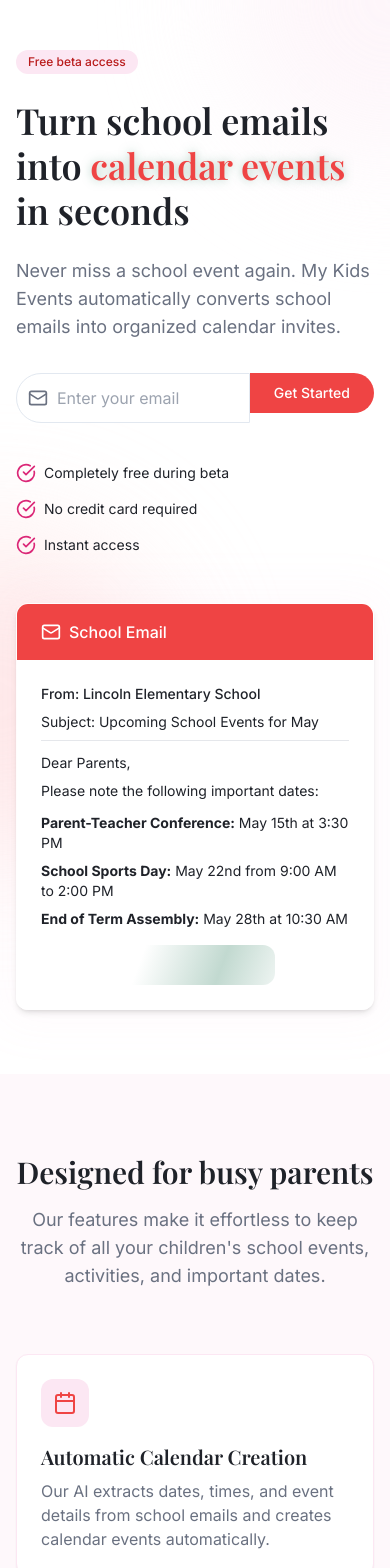
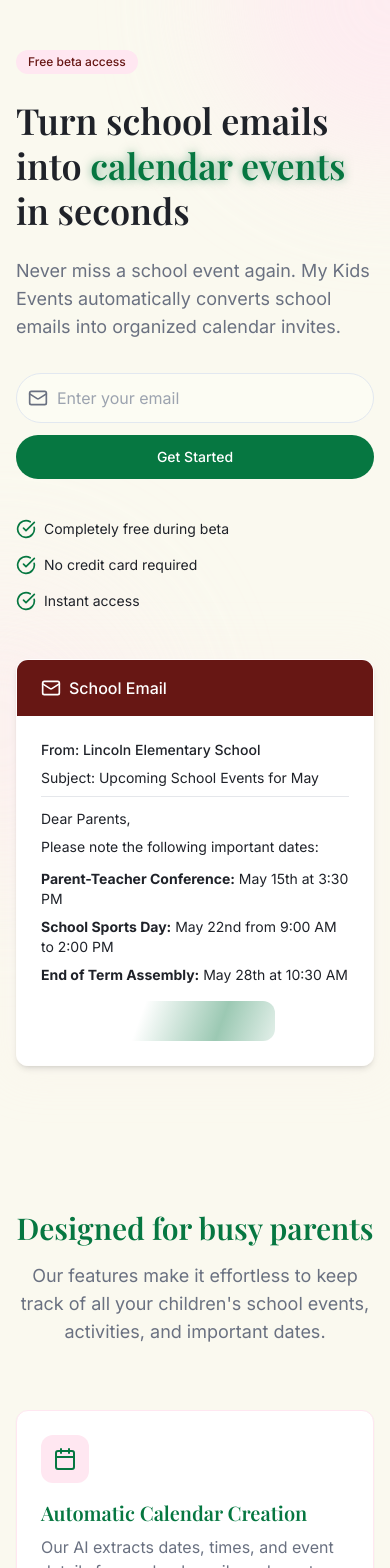
Before and after one commit to ollibe1311/diary-date-parser, a React (Vite) app: page / in a window 390 px wide. Shown: the top 1568 px of the page. Built offline with nearby package versions, Linux system fonts and the light colour scheme.

Commit message:
Refactor site styling and alignment
Refactor the site's styling to use a background color of #faf9ef, primary colors of #067741, and hints of pink (#ffe7f1) and dark red (#671714). Also, fix the alignment of the "Get Started" button.

```diff
--- a/src/components/CtaSection.tsx
+++ b/src/components/CtaSection.tsx
@@ -28,31 +28,31 @@ const CtaSection = () => {
   };
 
   return (
-    <section id="get-started" className="py-20 bg-pink-100">
+    <section id="get-started" className="py-20 bg-[#ffe7f1]">
       <div className="container mx-auto px-4">
         <div className="max-w-3xl mx-auto text-center">
-          <h2 className="text-3xl md:text-4xl font-semibold mb-6">
+          <h2 className="text-3xl md:text-4xl font-semibold mb-6 text-[#067741]">
             Join our free beta program
           </h2>
           <p className="text-lg text-muted-foreground mb-8 max-w-xl mx-auto">
             My Kids Events is currently free while in beta. Be among the first to streamline your school communications.
           </p>
 
-          <form onSubmit={handleSubmit} className="flex flex-col sm:flex-row max-w-md mx-auto gap-3">
-            <div className="relative flex-1">
+          <form onSubmit={handleSubmit} className="flex flex-col sm:flex-row items-center max-w-md mx-auto gap-3">
+            <div className="relative flex-1 w-full">
               <Mail className="absolute left-3 top-1/2 -translate-y-1/2 text-muted-foreground w-5 h-5" />
               <input
                 type="email"
                 required
                 placeholder="Enter your email"
-                className="w-full pl-10 pr-4 py-3 bg-background border border-input rounded-full focus:outline-none focus:ring-2 focus:ring-pink-400 transition-all"
+                className="w-full pl-10 pr-4 py-3 bg-background border border-input rounded-full focus:outline-none focus:ring-2 focus:ring-[#067741] transition-all"
                 value={email}
                 onChange={(e) => setEmail(e.target.value)}
               />
             </div>
             <Button
               type="submit"
-              className="rounded-full bg-red-500 hover:bg-red-600 text-white px-6"
+              className="rounded-full bg-[#067741] hover:bg-[#056735] text-white px-6 py-3 h-auto w-full sm:w-auto"
               disabled={isSubmitting}
             >
               {isSubmitting ? "Joining..." : "Get Started Now"}
--- a/src/components/FeatureSection.tsx
+++ b/src/components/FeatureSection.tsx
@@ -8,22 +8,22 @@ import {
 
 const features = [
   {
-    icon: <Calendar className="w-6 h-6 text-red-500" />,
+    icon: <Calendar className="w-6 h-6 text-[#067741]" />,
     title: "Automatic Calendar Creation",
     description: "Our AI extracts dates, times, and event details from school emails and creates calendar events automatically."
   },
   {
-    icon: <Share2 className="w-6 h-6 text-pink-500" />,
+    icon: <Share2 className="w-6 h-6 text-[#671714]" />,
     title: "Family Sharing",
     description: "Share events with your partner, grandparents or caregivers to keep everyone in the loop."
   },
   {
-    icon: <Smartphone className="w-6 h-6 text-red-500" />,
+    icon: <Smartphone className="w-6 h-6 text-[#067741]" />,
     title: "Sync Across Devices",
     description: "Access your events on any device - seamlessly syncs with Google Calendar, Apple Calendar and more."
   },
   {
-    icon: <Zap className="w-6 h-6 text-pink-500" />,
+    icon: <Zap className="w-6 h-6 text-[#671714]" />,
     title: "Fast & Easy Setup",
     description: "Get started in minutes. Just forward your school emails to us and we'll do the rest."
   }
@@ -31,10 +31,10 @@ const features = [
 
 const FeatureSection = () => {
   return (
-    <section id="features" className="py-20 bg-pink-50/50">
+    <section id="features" className="py-20 bg-[#faf9ef]">
       <div className="container mx-auto px-4">
         <div className="text-center max-w-3xl mx-auto mb-16">
-          <h2 className="text-3xl md:text-4xl font-semibold mb-4">
+          <h2 className="text-3xl md:text-4xl font-semibold mb-4 text-[#067741]">
             Designed for busy parents
           </h2>
           <p className="text-lg text-muted-foreground">
@@ -46,12 +46,12 @@ const FeatureSection = () => {
           {features.map((feature, index) => (
             <div
               key={index}
-              className="bg-white p-6 rounded-xl shadow-sm border border-pink-100 hover:shadow-md transition-shadow duration-300"
+              className="bg-white p-6 rounded-xl shadow-sm border border-[#ffe7f1] hover:shadow-md transition-shadow duration-300"
             >
-              <div className="w-12 h-12 bg-pink-100 rounded-xl flex items-center justify-center mb-4">
+              <div className="w-12 h-12 bg-[#ffe7f1] rounded-xl flex items-center justify-center mb-4">
                 {feature.icon}
               </div>
-              <h3 className="text-xl font-semibold mb-2">{feature.title}</h3>
+              <h3 className="text-xl font-semibold mb-2 text-[#067741]">{feature.title}</h3>
               <p className="text-muted-foreground">{feature.description}</p>
             </div>
           ))}
--- a/src/components/HeroSection.tsx
+++ b/src/components/HeroSection.tsx
@@ -28,24 +28,24 @@ const HeroSection = () => {
   };
 
   return (
-    <section className="relative pt-12 md:pt-24 pb-16 md:pb-32 overflow-hidden">
+    <section className="relative pt-12 md:pt-24 pb-16 md:pb-32 overflow-hidden bg-[#faf9ef]">
       {/* Background elements */}
       <div className="absolute inset-0 overflow-hidden">
-        <div className="absolute -top-40 -right-40 w-80 h-80 bg-pink-50 rounded-full opacity-70 blur-3xl"></div>
-        <div className="absolute top-1/2 -left-40 w-80 h-80 bg-red-100 rounded-full opacity-70 blur-3xl"></div>
+        <div className="absolute -top-40 -right-40 w-80 h-80 bg-[#ffe7f1] rounded-full opacity-70 blur-3xl"></div>
+        <div className="absolute top-1/2 -left-40 w-80 h-80 bg-[#ffe7f1]/50 rounded-full opacity-70 blur-3xl"></div>
       </div>
 
       <div className="container mx-auto px-4 relative z-10">
         <div className="flex flex-col md:flex-row gap-12 md:gap-16 items-center">
           <div className="flex-1 max-w-2xl animate-fade-in">
             <div className="mb-6">
-              <span className="inline-block px-3 py-1 text-xs font-medium bg-pink-100 text-red-700 rounded-full">
+              <span className="inline-block px-3 py-1 text-xs font-medium bg-[#ffe7f1] text-[#671714] rounded-full">
                 Free beta access
               </span>
             </div>
 
             <h1 className="text-4xl md:text-5xl lg:text-6xl font-semibold mb-6 leading-tight">
-              Turn school emails into <span className="text-red-500 text-glow">calendar events</span> in seconds
+              Turn school emails into <span className="text-[#067741] text-glow">calendar events</span> in seconds
             </h1>
 
             <p className="text-lg md:text-xl text-muted-foreground mb-8 max-w-xl">
@@ -53,21 +53,21 @@ const HeroSection = () => {
             </p>
 
             <div className="flex flex-col sm:flex-row items-start sm:items-center gap-4 mb-10">
-              <form onSubmit={handleSubmit} className="flex w-full max-w-md">
+              <form onSubmit={handleSubmit} className="flex flex-col sm:flex-row w-full max-w-md gap-3">
                 <div className="relative flex-1">
                   <Mail className="absolute left-3 top-1/2 -translate-y-1/2 text-muted-foreground w-5 h-5" />
                   <input
                     type="email"
                     required
                     placeholder="Enter your email"
-                    className="w-full pl-10 pr-4 py-3 bg-background border border-input rounded-l-full focus:outline-none focus:ring-2 focus:ring-pink-400 transition-all"
+                    className="w-full pl-10 pr-4 py-3 bg-background border border-input rounded-full focus:outline-none focus:ring-2 focus:ring-[#067741] transition-all"
                     value={email}
                     onChange={(e) => setEmail(e.target.value)}
                   />
                 </div>
                 <Button
                   type="submit"
-                  className="rounded-r-full bg-red-500 hover:bg-red-600 text-white px-6"
+                  className="rounded-full bg-[#067741] hover:bg-[#056735] text-white px-6 py-3 h-auto"
                   disabled={isSubmitting}
                 >
                   {isSubmitting ? "Joining..." : "Get Started"}
@@ -77,15 +77,15 @@ const HeroSection = () => {
 
             <div className="flex flex-col sm:flex-row items-start sm:items-center gap-4">
               <div className="flex items-center gap-2">
-                <CheckCircle className="text-pink-600 w-5 h-5" />
+                <CheckCircle className="text-[#067741] w-5 h-5" />
                 <span className="text-sm">Completely free during beta</span>
               </div>
               <div className="flex items-center gap-2">
-                <CheckCircle className="text-pink-600 w-5 h-5" />
+                <CheckCircle className="text-[#067741] w-5 h-5" />
                 <span className="text-sm">No credit card required</span>
               </div>
               <div className="flex items-center gap-2">
-                <CheckCircle className="text-pink-600 w-5 h-5" />
+                <CheckCircle className="text-[#067741] w-5 h-5" />
                 <span className="text-sm">Instant access</span>
               </div>
             </div>
@@ -93,9 +93,9 @@ const HeroSection = () => {
 
           <div className="flex-1 relative animate-slide-up">
             <div className="relative max-w-md mx-auto">
-              <div className="absolute inset-0 -m-4 bg-pink-300/20 rounded-xl blur-xl animate-image-glow"></div>
+              <div className="absolute inset-0 -m-4 bg-[#ffe7f1]/40 rounded-xl blur-xl animate-image-glow"></div>
               <div className="glass-card rounded-xl overflow-hidden shadow-lg relative">
-                <div className="bg-red-500 text-white px-6 py-4 flex items-center gap-2">
+                <div className="bg-[#671714] text-white px-6 py-4 flex items-center gap-2">
                   <Mail className="w-5 h-5" />
                   <span className="font-medium">School Email</span>
                 </div>
--- a/src/index.css
+++ b/src/index.css
@@ -7,7 +7,7 @@
 
 @layer base {
   :root {
-    --background: 0 0% 100%;
+    --background: 60 55% 97%;
     --foreground: 220 14% 14%;
 
     --card: 0 0% 100%;
@@ -16,10 +16,10 @@
     --popover: 0 0% 100%;
     --popover-foreground: 220 14% 14%;
 
-    --primary: 162 36% 51%;
-    --primary-foreground: 210 40% 98%;
+    --primary: 152 90% 24%;
+    --primary-foreground: 0 0% 100%;
 
-    --secondary: 152 23% 94%;
+    --secondary: 340 100% 95%;
     --secondary-foreground: 220 14% 14%;
 
     --muted: 152 23% 94%;
@@ -33,7 +33,7 @@
 
     --border: 214.3 31.8% 91.4%;
     --input: 214.3 31.8% 91.4%;
-    --ring: 162 36% 51%;
+    --ring: 152 90% 24%;
 
     --radius: 0.75rem;
 
@@ -57,10 +57,10 @@
     --popover: 220 14% 14%;
     --popover-foreground: 210 40% 98%;
 
-    --primary: 162 36% 51%;
-    --primary-foreground: 220 14% 14%;
+    --primary: 152 90% 24%;
+    --primary-foreground: 0 0% 100%;
 
-    --secondary: 160 15% 20%;
+    --secondary: 340 100% 95%;
     --secondary-foreground: 210 40% 98%;
 
     --muted: 160 15% 20%;
@@ -74,7 +74,7 @@
 
     --border: 160 15% 20%;
     --input: 160 15% 20%;
-    --ring: 162 36% 51%;
+    --ring: 152 90% 24%;
   }
 }
 
@@ -89,7 +89,7 @@
   }
 
   body {
-    @apply bg-background text-foreground antialiased;
+    @apply bg-[#faf9ef] text-foreground antialiased;
     font-feature-settings: "ss01", "ss02", "cv01", "cv02", "cv03";
   }
 
@@ -100,11 +100,11 @@
 
 @layer utilities {
   .text-glow {
-    text-shadow: 0 0 10px rgba(101, 160, 137, 0.5);
+    text-shadow: 0 0 10px rgba(6, 119, 65, 0.5);
   }
 
   .shine {
-    @apply bg-[linear-gradient(110deg,transparent_25%,rgba(101,160,137,0.4)_50%,transparent_75%)] bg-[length:200%_100%] animate-background-shine;
+    @apply bg-[linear-gradient(110deg,transparent_25%,rgba(6,119,65,0.4)_50%,transparent_75%)] bg-[length:200%_100%] animate-background-shine;
   }
 
   .glass-card {
@@ -116,6 +116,6 @@
   }
 
   .link-underline {
-    @apply relative after:absolute after:w-full after:scale-x-0 after:h-0.5 after:bottom-0 after:left-0 after:bg-eucalyptus-500 after:origin-bottom-right after:transition-transform after:duration-300 hover:after:scale-x-100 hover:after:origin-bottom-left;
+    @apply relative after:absolute after:w-full after:scale-x-0 after:h-0.5 after:bottom-0 after:left-0 after:bg-[#067741] after:origin-bottom-right after:transition-transform after:duration-300 hover:after:scale-x-100 hover:after:origin-bottom-left;
   }
 }
```
Also changed, not shown: src/components/BenefitsSection.tsx (+7 -7 lines), src/components/HowItWorks.tsx (+17 -17 lines).
